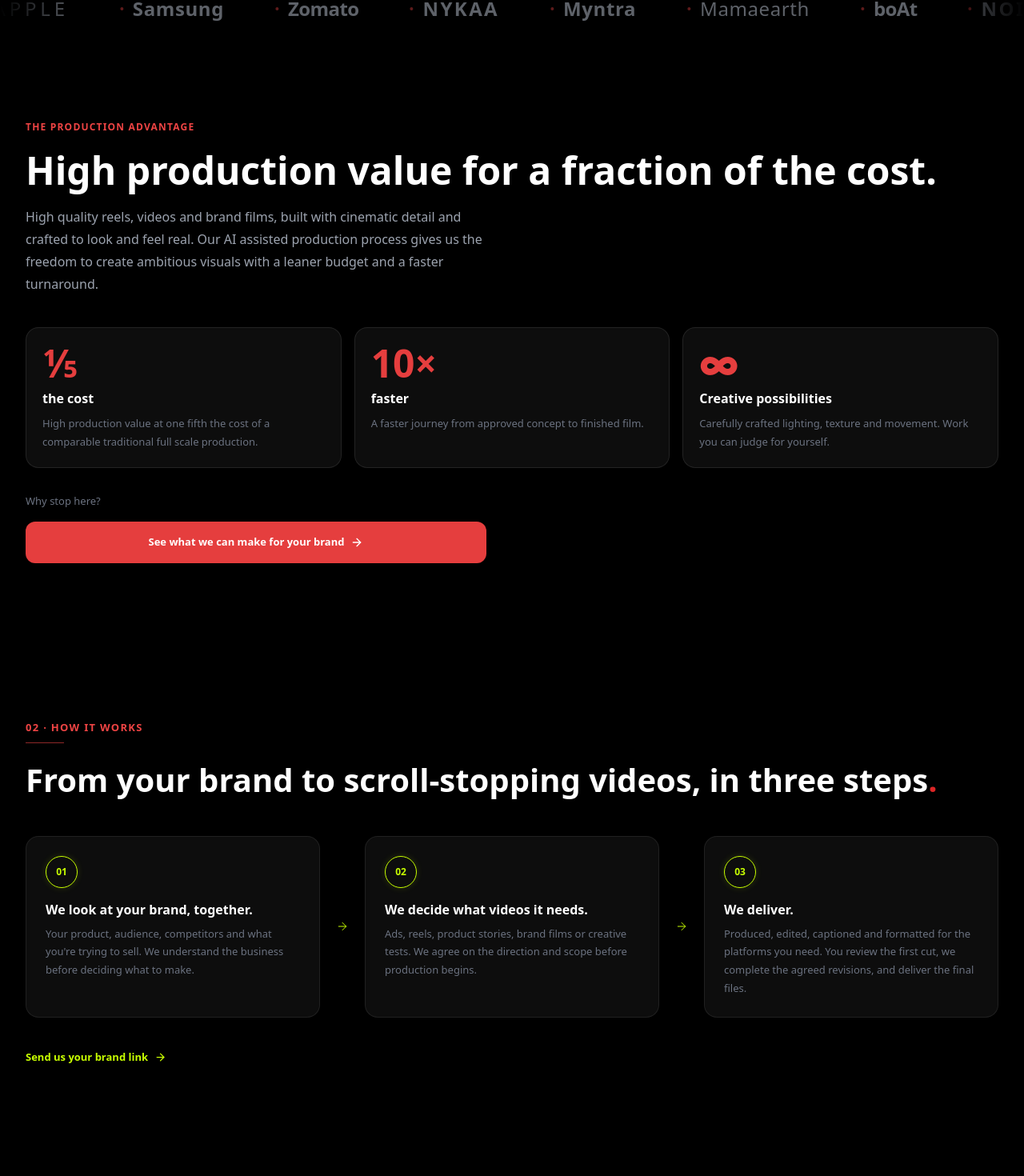
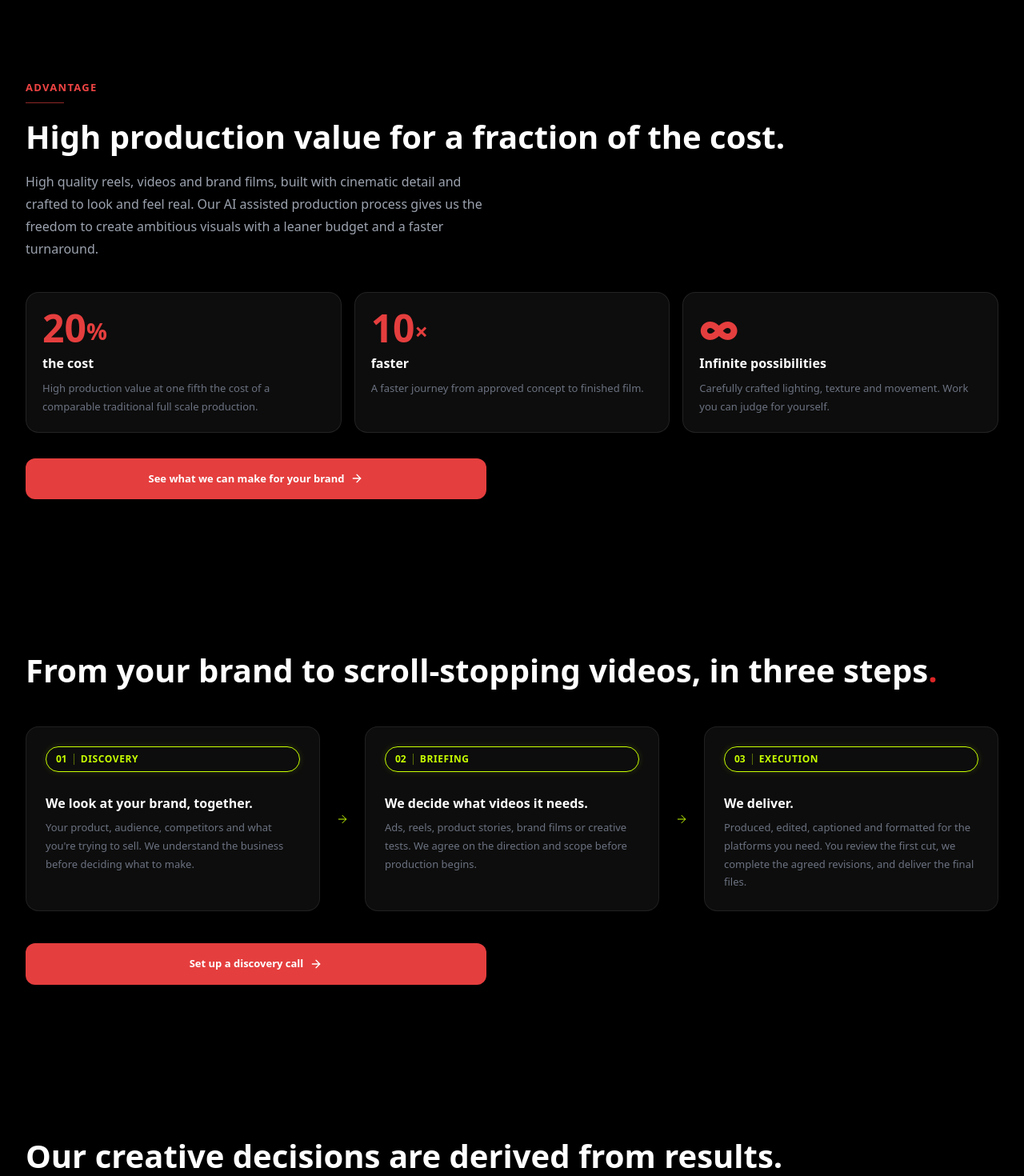
Before and after one commit to Ag-Mitali/spiral-up, a Next.js app: page / in a window 1280 px wide. Shown: the part 928-2398 px from the top of the page at 80% size. Built offline with nearby package versions, Linux system fonts and the light colour scheme.

Commit message:
UI improvements: Remove section prefixes, standardize headings, enhance buttons, improve spacing and styling

```diff
--- a/app/page.tsx
+++ b/app/page.tsx
@@ -24,12 +24,12 @@ export default function Home() {
       <ProductionAdvantage />
       <HowItWorksNew />
       <TheProof />
-      <WhyDifferent2 />
+      <WhatElseWeDo />
+      {/* <WhyDifferent2 /> */}
       <About />
-      <WhatElseWeDo />
       <FAQ />
       <VideoPlaceholder />
-      <Testimonials />
+      {/* <Testimonials /> */}
       <GetStarted />
       <Footer />
     </main>
--- a/components/sections/HowItWorksNew.tsx
+++ b/components/sections/HowItWorksNew.tsx
@@ -9,16 +9,19 @@ const ACCENT = '#C8FF00'
 const steps = [
   {
     number: '01',
+    label: 'Discovery',
     heading: 'We look at your brand, together.',
     body: 'Your product, audience, competitors and what you\'re trying to sell. We understand the business before deciding what to make.',
   },
   {
     number: '02',
+    label: 'Briefing',
     heading: 'We decide what videos it needs.',
     body: 'Ads, reels, product stories, brand films or creative tests. We agree on the direction and scope before production begins.',
   },
   {
     number: '03',
+    label: 'Execution',
     heading: 'We deliver.',
     body: 'Produced, edited, captioned and formatted for the platforms you need. You review the first cut, we complete the agreed revisions, and deliver the final files.',
   },
@@ -30,18 +33,7 @@ export default function HowItWorksNew() {
       <div className="max-w-7xl mx-auto px-6 sm:px-8 lg:px-8">
 
         {/* Section label */}
-        <motion.div
-          initial={{ opacity: 0, y: 16 }}
-          whileInView={{ opacity: 1, y: 0 }}
-          viewport={{ once: true }}
-          transition={{ duration: 0.5 }}
-          className="mb-6"
-        >
-          <span className="text-sm font-semibold text-red-500 tracking-widest uppercase">
-            02 · HOW IT WORKS
-          </span>
-          <div className="h-px w-12 mt-2 bg-red-500/60" />
-        </motion.div>
+        {/* Removed section label for cleaner look */}
 
         {/* Heading */}
         <motion.h2
@@ -49,7 +41,7 @@ export default function HowItWorksNew() {
           whileInView={{ opacity: 1, y: 0 }}
           viewport={{ once: true }}
           transition={{ duration: 0.6, delay: 0.1 }}
-          className="text-3xl md:text-4xl font-bold text-white leading-tight mb-12"
+          className="text-2xl md:text-4xl font-bold text-white leading-tight mb-12"
         >
           From your brand to scroll-stopping videos, in three steps<span className="text-red-600">.</span>
         </motion.h2>
@@ -69,15 +61,19 @@ export default function HowItWorksNew() {
                   border: '1px solid rgba(255,255,255,0.08)',
                 }}
               >
-                {/* Number badge */}
+                {/* Number badge and Label - Combined */}
                 <div
-                  className="w-10 h-10 rounded-full flex items-center justify-center flex-shrink-0"
+                  className="inline-flex items-center gap-2 px-3 py-1.5 rounded-full mb-3"
                   style={{
                     border: `1.5px solid ${ACCENT}`,
                     boxShadow: `0 0 8px rgba(200,255,0,0.15)`,
                   }}
                 >
                   <span className="text-xs font-bold" style={{ color: ACCENT }}>{step.number}</span>
+                  <div className="w-px h-3.5 opacity-40" style={{ backgroundColor: ACCENT }} />
+                  <span className="text-xs font-bold tracking-wider uppercase" style={{ color: ACCENT }}>
+                    {step.label}
+                  </span>
                 </div>
 
                 {/* Text */}
@@ -113,15 +109,16 @@ export default function HowItWorksNew() {
           whileInView={{ opacity: 1, y: 0 }}
           viewport={{ once: true }}
           transition={{ duration: 0.5, delay: 0.45 }}
+          className="max-w-xl"
         >
           <button
-            className="flex items-center gap-2 font-semibold text-sm group transition-colors duration-200"
-            style={{ color: ACCENT }}
-            onMouseEnter={e => (e.currentTarget.style.opacity = '0.8')}
-            onMouseLeave={e => (e.currentTarget.style.opacity = '1')}
+            className="w-full py-4 rounded-xl font-bold text-white text-sm flex items-center justify-center gap-2 group transition-colors duration-200"
+            style={{ backgroundColor: '#e53e3e' }}
+            onMouseEnter={e => (e.currentTarget.style.backgroundColor = '#c53030')}
+            onMouseLeave={e => (e.currentTarget.style.backgroundColor = '#e53e3e')}
           >
-            Send us your brand link
-            <ArrowRight size={15} className="group-hover:translate-x-1 transition-transform" />
+            Set up a discovery call
+            <ArrowRight size={16} className="group-hover:translate-x-1 transition-transform" />
           </button>
         </motion.div>
 
--- a/components/sections/OurWork.tsx
+++ b/components/sections/OurWork.tsx
@@ -190,9 +190,7 @@ export default function OurWork() {
           transition={{ duration: 0.6 }}
           className="mb-8"
         >
-          <span className="text-sm font-semibold text-red-500 tracking-widest uppercase">01 · OUR WORK</span>
-          <div className="h-px w-12 mt-2 bg-red-500/60" />
-          <h2 className="text-2xl md:text-4xl font-bold text-white leading-tight mt-4">
+          <h2 className="text-2xl md:text-4xl font-bold text-white leading-tight">
             If these were on your feed, would you stop scrolling?
           </h2>
           <p className="text-sm md:text-base text-gray-400 mt-2">We create cinematic reels, ads and brand films.</p>
--- a/components/sections/ProductionAdvantage.tsx
+++ b/components/sections/ProductionAdvantage.tsx
@@ -5,18 +5,21 @@ import { ArrowRight } from 'lucide-react'
 
 const highlights = [
   {
-    value: '⅕',
+    value: '20',
+    suffix: '%',
     label: 'the cost',
     desc: 'High production value at one fifth the cost of a comparable traditional full scale production.',
   },
   {
-    value: '10×',
+    value: '10',
+    suffix: '×',
     label: 'faster',
     desc: 'A faster journey from approved concept to finished film.',
   },
   {
     value: '∞',
-    label: 'Creative possibilities',
+    suffix: '',
+    label: 'Infinite possibilities',
     desc: 'Carefully crafted lighting, texture and movement. Work you can judge for yourself.',
   },
 ]
@@ -35,9 +38,10 @@ export default function ProductionAdvantage() {
           transition={{ duration: 0.5 }}
           className="mb-5"
         >
-          <span className="text-xs font-semibold text-red-500 tracking-widest uppercase">
-            The production advantage
+          <span className="text-sm font-semibold text-red-500 tracking-widest uppercase">
+            Advantage
           </span>
+          <div className="h-px w-12 mt-2 bg-red-500/60" />
         </motion.div>
 
         {/* Headline */}
@@ -46,7 +50,7 @@ export default function ProductionAdvantage() {
           whileInView={{ opacity: 1, y: 0 }}
           viewport={{ once: true }}
           transition={{ duration: 0.6, delay: 0.05 }}
-          className="text-4xl md:text-5xl font-black text-white leading-tight mb-5"
+          className="text-2xl md:text-4xl font-bold text-white leading-tight mb-5"
         >
           High production value for a fraction of the cost.
         </motion.h2>
@@ -65,7 +69,7 @@ export default function ProductionAdvantage() {
         </motion.p>
 
         {/* Highlight cards */}
-        <div className="grid grid-cols-1 md:grid-cols-3 gap-4 mb-8">
+        <div className="grid grid-cols-3 gap-2 md:gap-4 mb-8">
           {highlights.map((h, i) => (
             <motion.div
               key={i}
@@ -73,33 +77,37 @@ export default function ProductionAdvantage() {
               whileInView={{ opacity: 1, y: 0 }}
               viewport={{ once: true }}
               transition={{ duration: 0.5, delay: 0.15 + i * 0.08 }}
-              className="rounded-2xl p-5"
+              className="rounded-xl md:rounded-2xl p-3 md:p-5"
               style={{
                 backgroundColor: '#0d0d0d',
                 border: '1px solid rgba(255,255,255,0.09)',
               }}
             >
               <span
-                className="text-5xl font-black leading-none block mb-2"
+                className={`font-black leading-none block mb-1 md:mb-2 ${
+                  h.value === '∞' ? 'text-[2rem] md:text-[3rem]' : 'text-3xl md:text-5xl'
+                }`}
                 style={{ color: '#e53e3e' }}
               >
                 {h.value}
+                {h.suffix && (
+                  <span className="text-[1.2rem] md:text-[1.8rem] align-middle">{h.suffix}</span>
+                )}
               </span>
-              <p className="text-base font-bold text-white mb-2">{h.label}</p>
+              <p className="text-xs md:text-base font-bold text-white mb-1 md:mb-2">{h.label}</p>
               <p className="text-sm leading-relaxed hidden md:block" style={{ color: '#6b7280' }}>{h.desc}</p>
             </motion.div>
           ))}
         </div>
 
-        {/* Why stop here + CTA */}
+        {/* CTA */}
         <motion.div
           initial={{ opacity: 0, y: 12 }}
           whileInView={{ opacity: 1, y: 0 }}
           viewport={{ once: true }}
           transition={{ duration: 0.5, delay: 0.4 }}
-          className="flex flex-col gap-4 max-w-xl"
+          className="max-w-xl"
         >
-          <p className="text-sm font-medium" style={{ color: '#6b7280' }}>Why stop here?</p>
           <button
             className="w-full py-4 rounded-xl font-bold text-white text-sm flex items-center justify-center gap-2 group transition-colors duration-200"
             style={{ backgroundColor: '#e53e3e' }}
--- a/components/sections/TheProof.tsx
+++ b/components/sections/TheProof.tsx
@@ -42,10 +42,8 @@ export default function TheProof() {
           transition={{ duration: 0.6 }}
           className="mb-12"
         >
-          <span className="text-sm font-semibold text-red-500 tracking-widest uppercase">05 · EXPERIENCE & RESULTS</span>
-          <div className="h-px w-12 mt-2 bg-red-500/60" />
-          <h2 className="text-3xl md:text-4xl font-bold text-white leading-tight mt-6 mb-4">
-            Why our creative decisions are different.
+          <h2 className="text-3xl md:text-4xl font-bold text-white leading-tight mb-4">
+            Our creative decisions are derived from results.
           </h2>
           <p className="text-base text-gray-400 leading-relaxed max-w-2xl">
             These are results from our work growing businesses across campaigns, sales and communities.
@@ -88,17 +86,21 @@ export default function TheProof() {
           whileInView={{ opacity: 1, y: 0 }}
           viewport={{ once: true }}
           transition={{ duration: 0.6, delay: 0.2 }}
-          className="rounded-2xl p-6 md:p-8 flex flex-col md:flex-row items-start md:items-center justify-between gap-6"
-          style={{ backgroundColor: '#0d0d0d', border: '1px solid rgba(255,255,255,0.08)' }}
+          className="flex flex-col gap-6"
         >
-          <p className="text-sm md:text-base leading-relaxed max-w-xl" style={{ color: '#9ca3af' }}>
-            Every number here has a story. Pick any one. We&apos;re happy to walk you through the campaign, the thinking and the results on a call.
-          </p>
-          <Link href="/book-a-call" className="flex-shrink-0">
+          <div className="max-w-2xl">
+            <h3 className="text-lg md:text-xl font-bold text-white italic leading-tight mb-2">
+              Every number has a story.
+            </h3>
+            <p className="text-sm md:text-base leading-relaxed" style={{ color: '#9ca3af' }}>
+              Pick any one. We&apos;re happy to walk you through the campaign, the thinking and the results on a call.
+            </p>
+          </div>
+          <Link href="/book-a-call">
             <motion.button
               whileHover={{ scale: 1.03 }}
               whileTap={{ scale: 0.97 }}
-              className="flex items-center gap-2 px-6 py-3 rounded-xl font-semibold text-sm text-white transition-colors duration-200 whitespace-nowrap"
+              className="flex items-center gap-2 px-6 py-3 rounded-xl font-semibold text-sm text-white transition-colors duration-200 w-fit"
               style={{ backgroundColor: '#e53e3e' }}
               onMouseEnter={e => (e.currentTarget.style.backgroundColor = '#c53030')}
               onMouseLeave={e => (e.currentTarget.style.backgroundColor = '#e53e3e')}
```
Also changed, not shown: components/sections/About.tsx (+16 -6 lines), components/sections/FAQ.tsx (+6 -9 lines), components/sections/GetStarted.tsx (+23 -11 lines).
